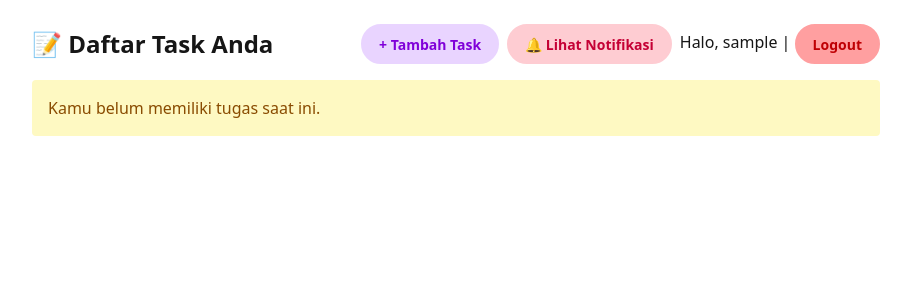
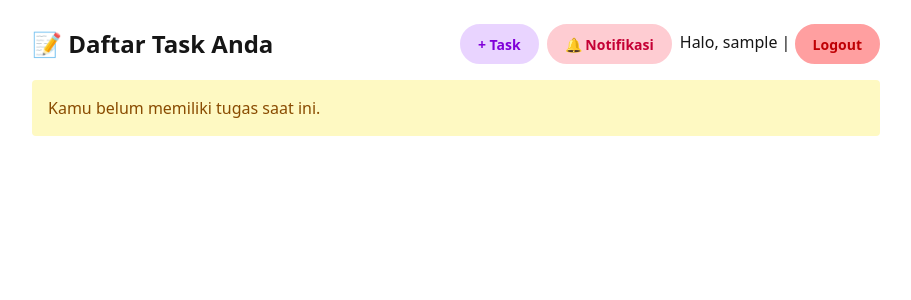
Before and after one commit to ihsnmuh/task-queue-huey, a Django app: page / in a window 1280 px wide. Shown: the top 300 px of the page, without its empty margins (184-1095 px from the left). Run offline with Django 5.2, Linux system fonts and the light colour scheme; the visitor is signed in with stand-in values (Sample User, id 1); data that the repository does not hold is empty; style sheets or scripts are compiled from the project's sources.

Commit message:
fix: Update button text for task creation and notification links

```diff
--- a/templates/task_list.html
+++ b/templates/task_list.html
@@ -7,11 +7,11 @@
         <div class="flex gap-2">
 
             <a href="{% url 'create_task' %}" class="btn btn-primary">
-                + Tambah Task
+                + Task
             </a>
 
             <a href="{% url 'notification_list' %}" class="btn btn-secondary">
-                🔔 Lihat Notifikasi
+                🔔 Notifikasi
             </a>
 
             {% if user.is_authenticated %}
```
